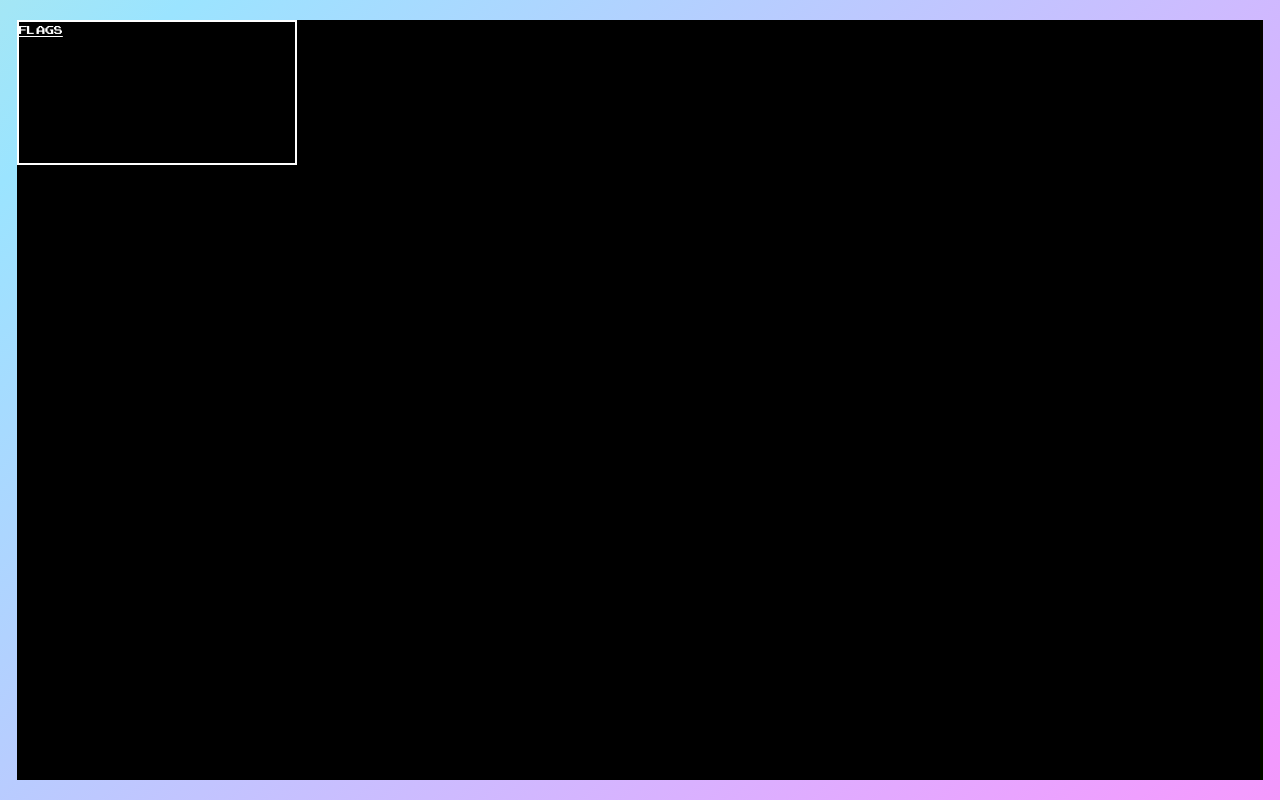
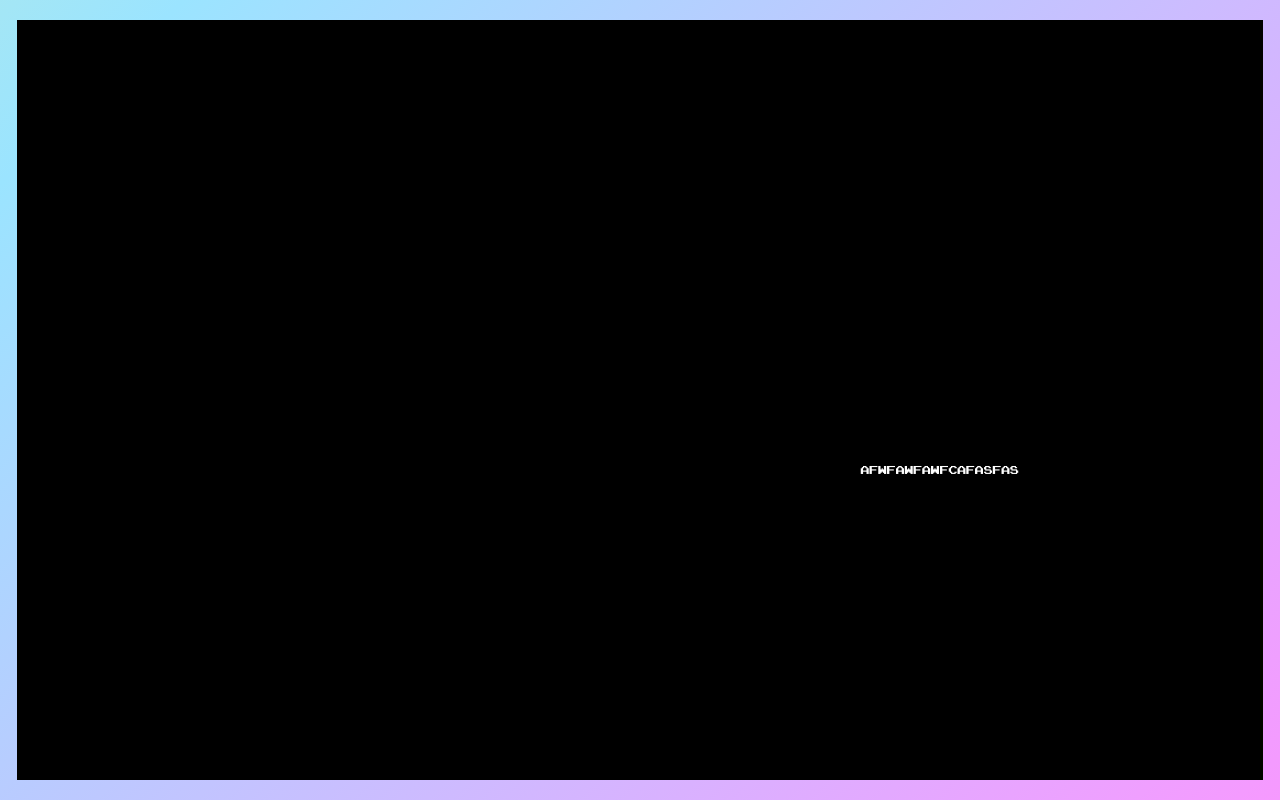
Before and after one commit to JulzDave/fidget-squares, a React (Create React App) app: page / in a window 1280 px wide. Built offline with nearby package versions, Linux system fonts and the light colour scheme.

Commit message:
Added loading screen.

```diff
--- a/src/components/Wrapper.js
+++ b/src/components/Wrapper.js
@@ -59,10 +59,15 @@ const sample = () => {
     return len ? groupNames[Math.floor(Math.random() * len)] : undefined;
 };
 
+
+
 const Wrapper = props => {
     const [findSubject, setFindSubject] = useState(sample());
+    const [loading, setLoading] = useState(true);
     // const [AudSucces] = useState(new Audio('../../public/sounds/zapsplat_bell_small_reception_desk_bell_single_ring_003_15125.mp3'));
-
+    const destroySpinner = () => {
+        setLoading(false)
+    }
     /*
 	A 2-step calculation for the following problem:
 	? how many tiles fit on random screen resolution:
@@ -91,6 +96,16 @@ const Wrapper = props => {
 
     return (
         <WrapperStyle className="wrapper" dimentions={props.dimentions}>
+            {loading && <div className="bulbul" style={{
+                color: 'white',
+                width: '4000%',
+                height: '2000%',
+                background: 'black',
+                zIndex: '3701',
+                display: 'flex',
+                justifyContent: 'center',
+                alignItems: 'center',
+            }}>afwfawfawfcafasfas</div>}
             <Title findSubject={findSubject} />
             {[...Array(computedWidth * computedHeight).keys()].map(index => (
                 <Cube
@@ -102,6 +117,7 @@ const Wrapper = props => {
                     setFindSubject={setFindSubject}
                     key={index}
                     index={index}
+                    destroySpinner={destroySpinner}
                 />
             ))}
         </WrapperStyle>
--- a/src/components/cube.js
+++ b/src/components/cube.js
@@ -220,8 +220,15 @@ const Cube = props => {
         boxShadow: '',
     });
 
+    const computedViewportCubeRatio = props.computedWidth * props.computedHeight;
+
     useEffect(() => {
         if (mounted) {
+            if (props.index === computedViewportCubeRatio - 1){
+                setTimeout(() => {
+                    props.destroySpinner()
+                    }, 11500);
+            }
             const timerId = setTimeout(() => {
                 setElementProperties({
                     innerHTML: '',
@@ -235,7 +242,7 @@ const Cube = props => {
         } else {
             setMounted(true);
         }
-    }, [mounted, elementProperties.animation, setTimer, setMounted]);
+    }, [mounted, elementProperties.animation, setTimer, setMounted, props, props.index, props.destroySpinner, computedViewportCubeRatio]);
 
     const { backgroundColor, animation, boxShadow, innerHTML } =
         elementProperties;
```
